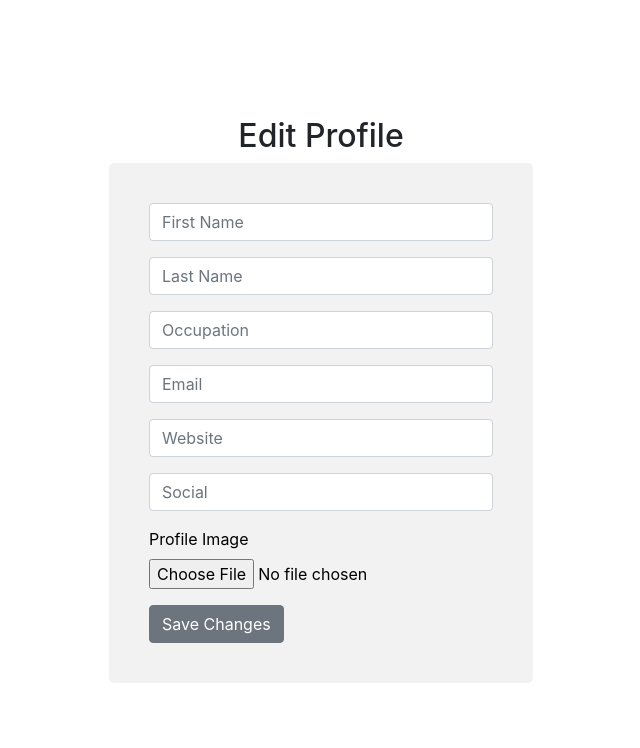
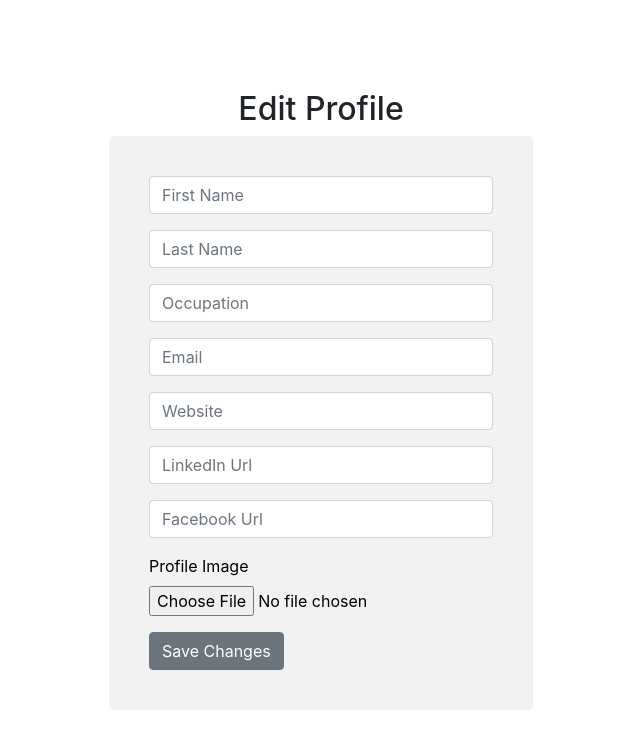
Before and after one commit to abioduog/ogs-directory, a Next.js app: page /edit_profile in a window 1280 px wide. Shown: the top 748 px of the page, without its empty margins (319-959 px from the left). Built offline with nearby package versions, Linux system fonts and the light colour scheme; no server answers; the database is empty; sample sign-in values are in the browser's storage.

Commit message:
add image input to add memory form, dispay said image in the events section of user profile

```diff
--- a/components/Users.jsx
+++ b/components/Users.jsx
@@ -19,7 +19,7 @@ const UsersProfile = () => {
         } catch (error) {
           console.error(error);
           imgUrl = await storage
-            .ref('users/default_profile_image.jpg')
+            .ref('users/default_profile_image.png')
             .getDownloadURL();
         }
         return {
--- a/pages/edit_profile.jsx
+++ b/pages/edit_profile.jsx
@@ -26,7 +26,8 @@ const EditProfile = () => {
     occupation: '',
     email: '',
     website: '',
-    social: '',
+    linkedIn: '',
+    facebook: '',
   });
   const [success, setSuccess] = useState(false);
   const [profileImage, setProfileImage] = useState(null);
@@ -80,7 +81,8 @@ const EditProfile = () => {
         occupation: formData.occupation,
         email: formData.email,
         website: formData.website,
-        social: formData.social,
+        social: formData.linkedIn,
+        facebook: formData.facebook
       };
 
       // Filter out empty or null values
@@ -192,11 +194,21 @@ const EditProfile = () => {
               <FormGroup>
                 <Input
                   type="text"
-                  name="social"
-                  id="social"
-                  value={formData.social}
+                  name="linkedIn"
+                  id="linkedIn"
+                  value={formData.linkedIn}
                   onChange={handleInputChange}
-                  placeholder='Social'
+                  placeholder='LinkedIn Url'
+                />
+              </FormGroup>
+              <FormGroup>
+                <Input
+                  type="text"
+                  name="facebook"
+                  id="facebook"
+                  value={formData.facebook}
+                  onChange={handleInputChange}
+                  placeholder='Facebook Url'
                 />
               </FormGroup>
               <FormGroup>
```
Also changed, not shown: components/UserProfileCard.jsx (+5 -5 lines), pages/sign_up.jsx (+6 -6 lines), pages/user/[userid].jsx (+0 -9 lines).
